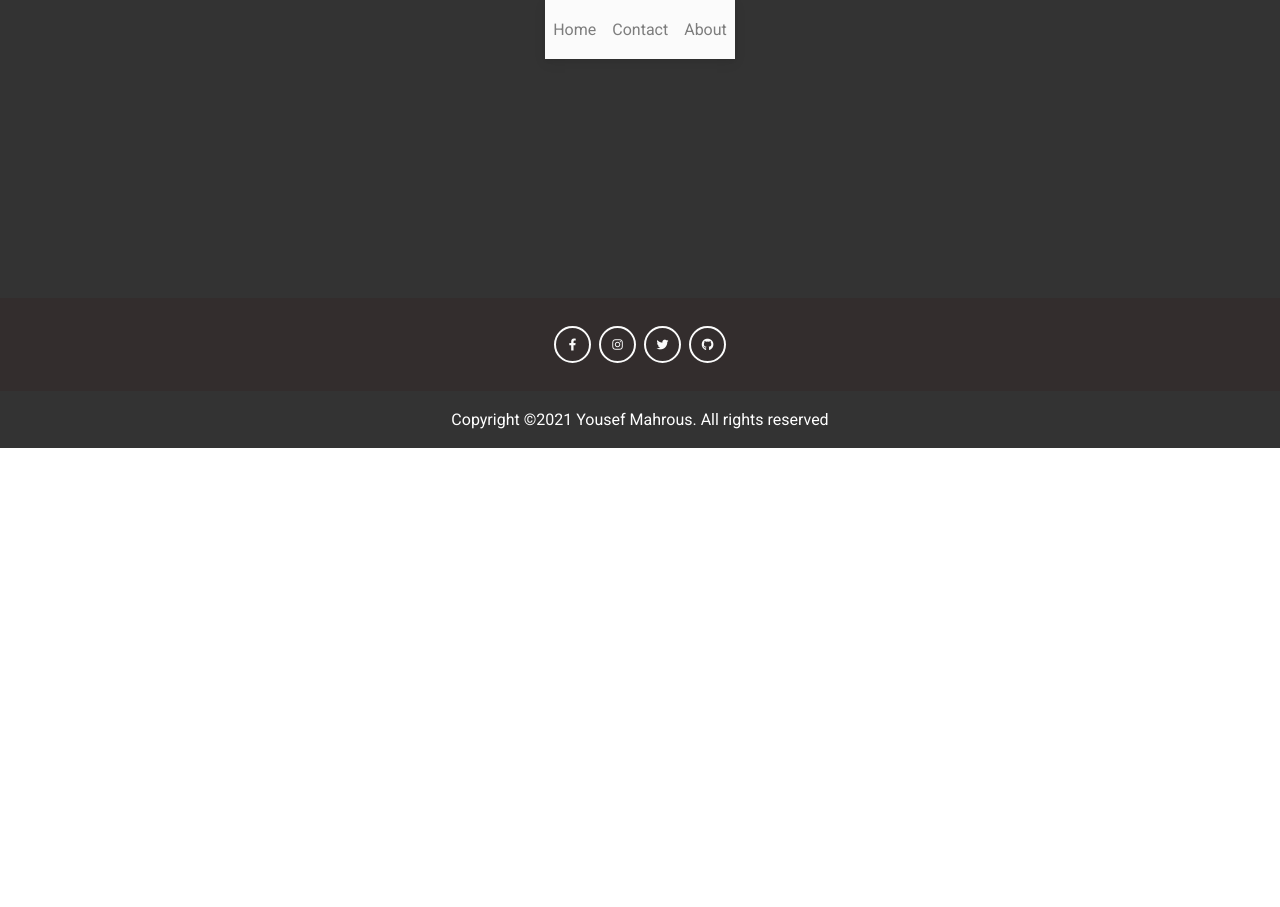
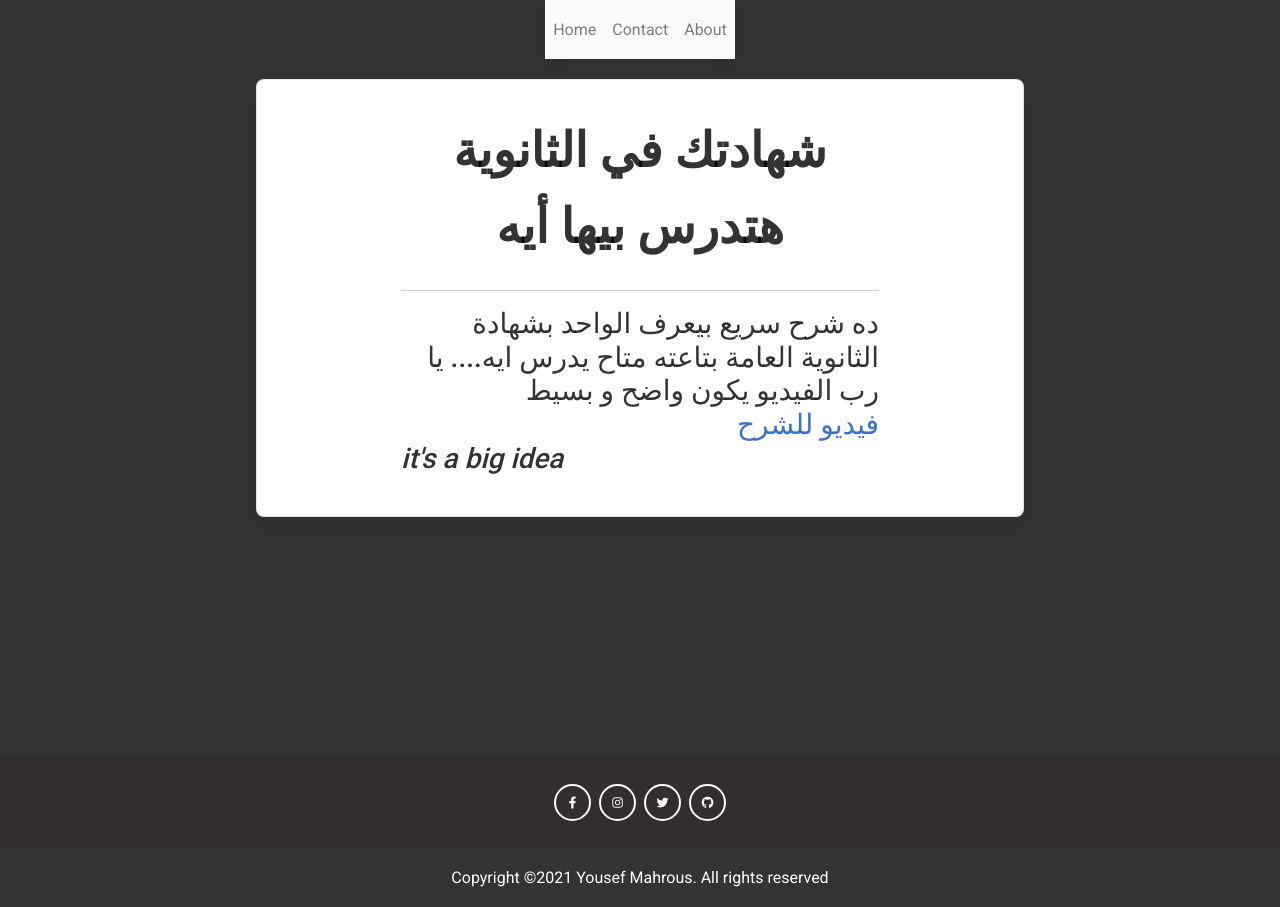
Before and after one commit to dundieh/sig, a React (Create React App) app: page /studentvisum/highschool in a window 1280 px wide. Before the commit the page ends 800 px from the top, so only its background shows below. Built offline with nearby package versions, Linux system fonts and the light colour scheme.

Commit message:
make it better

```diff
--- /dev/null
+++ b/src/components/StudentVisum/HighSchool/HighSchool.css
@@ -0,0 +1,4 @@
+article {
+    text-align: right;
+    margin-bottom: 220px;
+}
--- /dev/null
+++ b/src/components/StudentVisum/HighSchool/HighSchool.js
@@ -0,0 +1,37 @@
+import React from "react";
+import './HighSchool.css';
+
+class HighSchool extends React.Component {
+    render() {
+        return (
+            <article className="article br3 ba b--black-10 w-100 w-50-m w-50-l mw7 shadow-5 center">
+                <main className="pa4 black-80">
+                    <div className="measure">
+                        <fieldset id="sign_up" className="ba b--transparent ph0 mh0">
+                            <div className='legend center'>
+                                <legend className="f1 fw6 ph0 mh0">شهادتك في الثانوية هتدرس بيها أيه</legend>
+                            </div>
+                            <hr/>
+
+                            <div className="ui form ma0">
+                                <div className="fields">
+                                    <h3>
+                                        ده شرح سريع بيعرف الواحد بشهادة الثانوية العامة بتاعته متاح يدرس ايه.... يا رب الفيديو يكون واضح و بسيط
+                                        <br/>
+                                        <a target='_blank' rel='noreferrer' href='https://www.facebook.com/100003344008216/videos/1129715000483289'>فيديو للشرح</a>
+                                        <br/>
+                                        <div className='lft'>
+                                            <i>it's a big idea</i>
+                                        </div>
+                                    </h3>
+                                </div>
+                            </div>
+                        </fieldset>
+                    </div>
+                </main>
+            </article>
+        );
+    }
+}
+
+export default HighSchool;
--- a/src/containers/App.js
+++ b/src/containers/App.js
@@ -36,6 +36,7 @@ import REQS from '../components/StudentVisum/REQS/REQ';
 import InterviewSV from '../components/StudentVisum/InterviewSV/InterviewSV';
 import BasicDOCS from '../components/StudentVisum/BasicDOCS/BasicDOCS';
 import DAAD from '../components/StudentVisum/DAAD/DAAD';
+import HighSchool from '../components/StudentVisum/HighSchool/HighSchool';
 import 'mdb-react-ui-kit/dist/css/mdb.min.css';
 import './App.css';
 
@@ -99,6 +100,12 @@ class App extends React.Component {
           <Switch>
             <Route exact path='/studentvisum/daad'>
               <DAAD />
+            </Route>
+          </Switch>
+
+          <Switch>
+            <Route exact path='/studentvisum/highschool'>
+              <HighSchool />
             </Route>
           </Switch>
 
```
